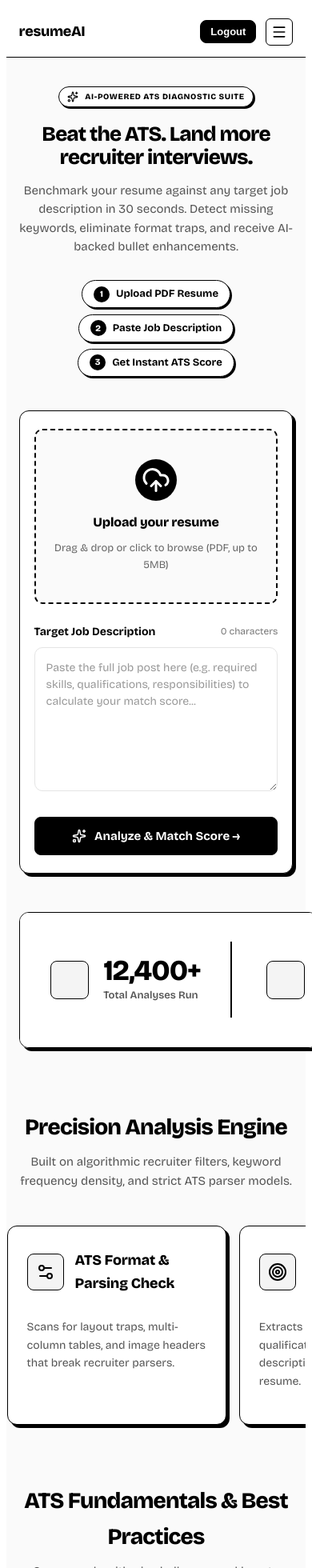
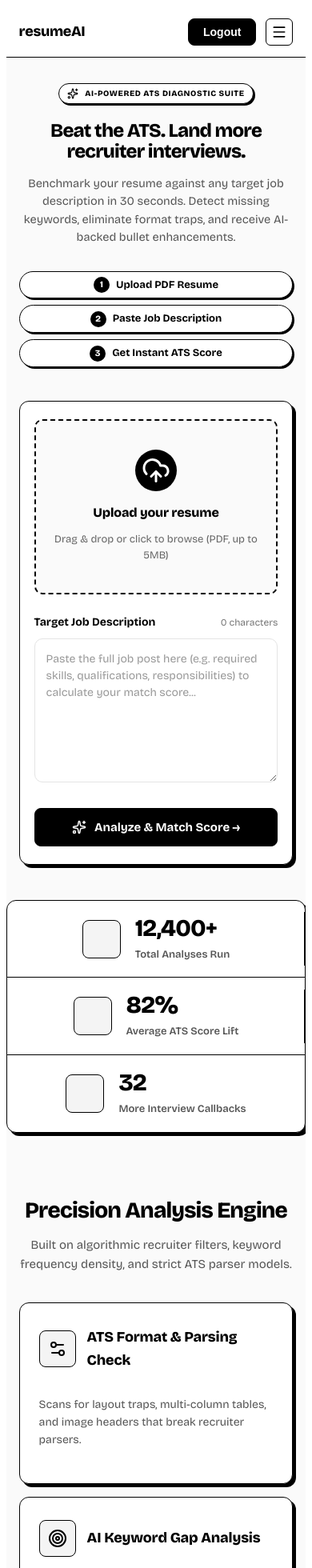
Before and after one commit to sourabhimpactmindz-ui/ResumeAI-frontend, a React (Vite) app: page /home in a window 390 px wide. Shown: the top 1960 px of the page at 80% size. Built offline with nearby package versions, Linux system fonts and the light colour scheme; no server answers; sample sign-in values are in the browser's storage.

Commit message:
feat: add navbar component and home page layout with styles

```diff
--- a/src/pages/Disclaimer/Disclaimer.jsx
+++ b/src/pages/Disclaimer/Disclaimer.jsx
@@ -10,9 +10,9 @@ function Disclaimer() {
       <Navbar />
 
       <div className="legal-container">
-        <Link to="/home" className="legal-back-nav">
+        {/* <Link to="/home" className="legal-back-nav">
           <ArrowLeft size={14} /> Back to Dashboard
-        </Link>
+        </Link> */}
 
         <div className="legal-header">
           <span className="legal-badge">✦ Legal Compliance</span>
--- a/src/pages/about/about.jsx
+++ b/src/pages/about/about.jsx
@@ -10,9 +10,9 @@ function About() {
       <Navbar />
 
       <div className="legal-container">
-        <Link to="/home" className="legal-back-nav">
+        {/* <Link to="/home" className="legal-back-nav">
           <ArrowLeft size={14} /> Back to Dashboard
-        </Link>
+        </Link> */}
 
         <div className="legal-header">
           <span className="legal-badge">✦ Our Mission</span>
--- a/src/pages/blog/blog.jsx
+++ b/src/pages/blog/blog.jsx
@@ -77,9 +77,9 @@ export default function Blog() {
       <Navbar />
 
       <div className="legal-container legal-container-wide">
-        <Link to="/home" className="legal-back-nav">
+        {/* <Link to="/home" className="legal-back-nav">
           <ArrowLeft size={14} /> Back to Dashboard
-        </Link>
+        </Link> */}
 
         <div className="legal-header">
           <span className="legal-badge">✦ Career Intelligence</span>
--- a/src/pages/policy/policy.jsx
+++ b/src/pages/policy/policy.jsx
@@ -10,9 +10,9 @@ function PrivacyPolicy() {
       <Navbar />
 
       <div className="legal-container">
-        <Link to="/home" className="legal-back-nav">
+        {/* <Link to="/home" className="legal-back-nav">
           <ArrowLeft size={14} /> Back to Dashboard
-        </Link>
+        </Link> */}
 
         <div className="legal-header">
           <span className="legal-badge">✦ Privacy & Protection</span>
--- a/src/pages/simple/Homee.jsx
+++ b/src/pages/simple/Homee.jsx
@@ -186,7 +186,6 @@ export default function Homee() {
       <section className="section" id="how">
         <Reveal>
           <h2>Three steps to an ATS-ready resume</h2>
-          <span className="mobile-slide-hint">← Swipe steps →</span>
         </Reveal>
         <div className="steps">
           {steps.map((s, i) => (
@@ -244,7 +243,6 @@ export default function Homee() {
       <section className="section" id="features">
         <Reveal>
           <h2>Not just a score, the fixes too</h2>
-          <span className="mobile-slide-hint">← Swipe fixes →</span>
         </Reveal>
         <div className="features">
           {features.map((f, i) => (
@@ -260,7 +258,6 @@ export default function Homee() {
       <section className="section">
         <Reveal>
           <h2>One line, two very different results</h2>
-          <span className="mobile-slide-hint">← Swipe comparison →</span>
         </Reveal>
         <div className="compare">
           <Reveal className="cmp cmp-before">
@@ -288,7 +285,6 @@ export default function Homee() {
       <section className="section">
         <Reveal>
           <h2>Common myths about the ATS</h2>
-          <span className="mobile-slide-hint">← Swipe myths →</span>
         </Reveal>
         <div className="myths">
           {myths.map((x, i) => (
@@ -304,7 +300,6 @@ export default function Homee() {
       <section className="section">
         <Reveal>
           <h2>In the words of people who raised their score</h2>
-          <span className="mobile-slide-hint">← Swipe reviews →</span>
         </Reveal>
         <div className="reviews">
           {reviews.map((r, i) => (
--- a/src/pages/terms/terms.jsx
+++ b/src/pages/terms/terms.jsx
@@ -10,9 +10,9 @@ function Terms() {
       <Navbar />
 
       <div className="legal-container">
-        <Link to="/home" className="legal-back-nav">
+        {/* <Link to="/home" className="legal-back-nav">
           <ArrowLeft size={14} /> Back to Dashboard
-        </Link>
+        </Link> */}
 
         <div className="legal-header">
           <span className="legal-badge">✦ Agreement</span>
--- a/src/styles/Navbar.css
+++ b/src/styles/Navbar.css
@@ -13,6 +13,8 @@
   top: 0;
   z-index: 100;
   font-family: "Bricolage Grotesque", system-ui, sans-serif;
+  width: 100%;
+  box-sizing: border-box;
 }
 
 .navbar__left {
@@ -24,20 +26,9 @@
 .navbar__logo {
   font-size: 20px;
   font-weight: 800;
-  color: #000;
+  color: #000 !important;
   letter-spacing: -0.02em;
-  text-decoration: none;
-}
-
-.navbar__badge {
-  font-size: 11px;
-  font-weight: 800;
-  text-transform: uppercase;
-  letter-spacing: 0.05em;
-  background: #000;
-  color: #fff;
-  padding: 2px 7px;
-  border-radius: 4px;
+  text-decoration: none !important;
 }
 
 .navbar__links {
@@ -49,8 +40,8 @@
 .navbar__link {
   font-size: 14px;
   font-weight: 600;
-  color: #555;
-  text-decoration: none;
+  color: #555 !important;
+  text-decoration: none !important;
   transition: color 0.2s;
   padding: 6px 0;
   position: relative;
@@ -58,7 +49,7 @@
 
 .navbar__link:hover,
 .navbar__link.active {
-  color: #000;
+  color: #000 !important;
 }
 
 .navbar__link.active::after {
@@ -77,58 +68,82 @@
   gap: 12px;
 }
 
-.navbar__user-pill {
-  font-size: 12px;
-  font-weight: 700;
-  color: #555;
-  padding: 4px 10px;
-  border: 1px solid #e4e4e4;
-  border-radius: 20px;
-  background: #f7f7f7;
+.navbar__signin-btn,
+.navbar .navbar__signin-btn,
+a.navbar__signin-btn {
+  font-size: 14px !important;
+  font-weight: 600 !important;
+  color: #000000 !important;
+  text-decoration: none !important;
+  padding: 8px 16px !important;
+  border-radius: 8px !important;
+  border: 1.5px solid #000000 !important;
+  background: #ffffff !important;
+  transition: all 0.2s !important;
+  display: inline-flex !important;
+  align-items: center !important;
+  justify-content: center !important;
 }
 
-.navbar__signin-btn {
-  font-size: 14px;
-  font-weight: 600;
-  color: #000;
-  text-decoration: none;
-  padding: 8px 16px;
-  border-radius: 8px;
-  border: 1.5px solid #000;
-  background: #fff;
-  transition: all 0.2s;
-}
-
-.navbar__signin-btn:hover {
-  background: #f7f7f7;
-  transform: translateY(-1px);
-}
-
-.navbar__signup-btn {
-  color: #ffff;
+.navbar__signin-btn:hover,
+.navbar .navbar__signin-btn:hover,
+a.navbar__signin-btn:hover {
+  background: #f7f7f7 !important;
+  transform: translateY(-1px) !important;
 }
 
 .navbar__signup-btn,
-.navbar__logout-btn {
-  font-size: 14px;
-  font-weight: 700;
-  color: #ffff;
-  background: #000;
-  border: 1.5px solid #000;
-  border-radius: 8px;
-  padding: 8px 18px;
-  cursor: pointer;
-  text-decoration: none;
-  transition: transform 0.2s, background 0.2s;
-  display: inline-flex;
-  align-items: center;
-  justify-content: center;
+.navbar .navbar__signup-btn,
+a.navbar__signup-btn {
+  font-size: 14px !important;
+  font-weight: 700 !important;
+  color: #ffffff !important;
+  background: #000000 !important;
+  border: 1.5px solid #000000 !important;
+  border-radius: 8px !important;
+  padding: 8px 18px !important;
+  cursor: pointer !important;
+  text-decoration: none !important;
+  transition: transform 0.2s, background 0.2s !important;
+  display: inline-flex !important;
+  align-items: center !important;
+  justify-content: center !important;
 }
 
 .navbar__signup-btn:hover,
-.navbar__logout-btn:hover {
-  transform: translateY(-2px);
-  box-shadow: 2px 2px 0 rgba(0, 0, 0, 0.2);
+.navbar .navbar__signup-btn:hover,
+a.navbar__signup-btn:hover {
+  background: #222222 !important;
+  color: #ffffff !important;
+  transform: translateY(-2px) !important;
+  box-shadow: 2px 2px 0 rgba(0, 0, 0, 0.25) !important;
+}
+
+.navbar__logout-btn,
+.navbar .navbar__logout-btn,
+button.navbar__logout-btn {
+  font-size: 14px !important;
+  font-weight: 700 !important;
+  color: #ffffff !important;
+  background: #000000 !important;
+  border: 1.5px solid #000000 !important;
+  border-radius: 8px !important;
+  padding: 8px 18px !important;
+  cursor: pointer !important;
+  text-decoration: none !important;
+  transition: transform 0.2s, background 0.2s !important;
+  display: inline-flex !important;
+  align-items: center !important;
+  justify-content: center !important;
+}
+
+.navbar__logout-btn:hover,
+.navbar .navbar__logout-btn:hover,
+button.navbar__logout-btn:hover {
+  background: #222222 !important;
+  color: #ffffff !important;
+  transform: translateY(-2px) !important;
+  box-shadow: 2px 2px 0 rgba(0, 0, 0, 0.25) !important;
 }
 
 .navbar__mobile-toggle {
@@ -159,10 +174,6 @@
   }
 
   .navbar__links {
-    display: none;
-  }
-
-  .navbar__user-pill {
     display: none;
   }
 
@@ -207,8 +218,8 @@
   .navbar__mobile-link {
     font-size: 15px;
     font-weight: 700;
-    color: #000;
-    text-decoration: none;
+    color: #000 !important;
+    text-decoration: none !important;
     padding: 10px 0;
     border-bottom: 1px solid #f0f0f0;
     display: flex;
@@ -218,7 +229,7 @@
 
   .navbar__mobile-link.active {
     font-weight: 800;
-    color: #000;
+    color: #000 !important;
     border-bottom-color: #000;
   }
 
@@ -234,7 +245,7 @@
 
   .navbar__signup-btn,
   .navbar__logout-btn {
-    font-size: 13px;
-    padding: 6px 12px;
+    font-size: 13px !important;
+    padding: 6px 12px !important;
   }
 }
--- a/src/styles/home.css
+++ b/src/styles/home.css
@@ -1,7 +1,13 @@
 @import url("https://fonts.googleapis.com/css2?family=Bricolage+Grotesque:opsz,wght@12..96,400;12..96,500;12..96,600;12..96,700;12..96,800&display=swap");
+
+html, body, #root {
+  max-width: 100vw;
+  overflow-x: hidden;
+}
 
 .dash-app {
   width: 100%;
+  max-width: 100vw;
   display: flex;
   flex-direction: column;
   min-height: 100vh;
@@ -9,6 +15,8 @@
   color: #000000;
   font-family: "Bricolage Grotesque", system-ui, sans-serif;
   line-height: 1.6;
+  overflow-x: hidden;
+  box-sizing: border-box;
 }
 
 /* ── Hero ─────────────────────────────────────────────── */
@@ -23,6 +31,7 @@
   margin: 0 auto !important;
   max-width: 1000px !important;
   width: 100% !important;
+  box-sizing: border-box !important;
 }
 
 .dash-hero__badge {
@@ -113,6 +122,7 @@
   max-width: 1200px !important;
   width: 100% !important;
   margin: 0 auto !important;
+  box-sizing: border-box !important;
 }
 
 /* ── Stats Row ────────────────────────────────────────── */
@@ -128,6 +138,32 @@
   border-radius: 12px !important;
   box-shadow: 5px 5px 0 #000 !important;
   overflow: hidden !important;
+  box-sizing: border-box !important;
+}
+
+.stat-card {
+  padding: 24px;
+  text-align: center;
+  border-right: 1.5px solid #000;
+}
+
+.stat-card:last-child {
+  border-right: none;
+}
+
+.stat-card__value {
+  font-size: 36px;
+  font-weight: 800;
+  letter-spacing: -0.03em;
+  line-height: 1.1;
+  margin-bottom: 4px;
+  color: #000;
+}
+
+.stat-card__label {
+  font-size: 13px;
+  color: #555555;
+  font-weight: 600;
 }
 
 /* ── Precision Engine ─────────────────────────────────── */
@@ -161,6 +197,7 @@
   gap: 20px !important;
   max-width: 1100px !important;
   margin: 0 auto !important;
+  box-sizing: border-box !important;
 }
 
 /* ── ATS FAQ / Guide Cards ────────────────────────────── */
@@ -231,70 +268,79 @@
   color: #555555 !important;
 }
 
-/* ── Responsive Mobile Styles ─────────────────────────── */
+/* ── Responsive Mobile Styles (Clean Vertical Scrolling) ───────────── */
 @media (max-width: 860px) {
+  .dash-app {
+    overflow-x: hidden !important;
+  }
+
   .dash-hero__title {
-    font-size: 30px !important;
+    font-size: 28px !important;
   }
 
   .dash-hero {
-    padding: 36px 4vw 24px !important;
+    padding: 32px 4vw 20px !important;
   }
 
   .dash-workflow-steps {
+    flex-direction: column !important;
     gap: 8px !important;
+    width: 100% !important;
+  }
+
+  .dash-workflow-step {
+    width: 100% !important;
+    justify-content: center !important;
+    box-sizing: border-box !important;
   }
 
   .dash-workflow-step__divider {
     display: none !important;
   }
 
+  /* 1. STATS: Clean vertical stacked rows */
   .dash-stats-row {
     display: flex !important;
-    overflow-x: auto !important;
-    scroll-snap-type: x mandatory !important;
-    -webkit-overflow-scrolling: touch !important;
-    gap: 14px !important;
-    margin: 24px 4vw !important;
-    padding: 16px !important;
+    flex-direction: column !important;
+    margin: 24px 0 !important;
+    padding: 0 !important;
+    width: 100% !important;
+    border: 1.5px solid #000 !important;
     border-radius: 12px !important;
-    scrollbar-width: none !important;
     box-shadow: 4px 4px 0 #000 !important;
+    overflow: hidden !important;
   }
 
-  .dash-stats-row::-webkit-scrollbar {
-    display: none !important;
+  .dash-stats-row .stat-card {
+    border-right: none !important;
+    border-bottom: 1.5px solid #000 !important;
+    padding: 18px 14px !important;
+    width: 100% !important;
+    box-sizing: border-box !important;
   }
 
-  .dash-stats-row > * {
-    flex: 0 0 78% !important;
-    min-width: 200px !important;
-    scroll-snap-align: start !important;
-    flex-shrink: 0 !important;
-    border: none !important;
-    border-right: none !important;
+  .dash-stats-row .stat-card:last-child {
+    border-bottom: none !important;
   }
 
+  /* 2. FEATURES: Clean vertical stacked column */
   .dash-features-grid {
     display: flex !important;
-    overflow-x: auto !important;
-    scroll-snap-type: x mandatory !important;
-    -webkit-overflow-scrolling: touch !important;
+    flex-direction: column !important;
     gap: 16px !important;
-    padding: 8px 4vw 20px !important;
-    margin: 0 -4vw !important;
-    scrollbar-width: thin !important;
+    margin: 0 !important;
+    padding: 0 !important;
+    width: 100% !important;
+    overflow: visible !important;
   }
 
-  .dash-features-grid > * {
-    flex: 0 0 80% !important;
-    min-width: 250px !important;
-    scroll-snap-align: start !important;
-    flex-shrink: 0 !important;
+  .dash-features-grid .feature-card {
+    width: 100% !important;
+    box-sizing: border-box !important;
   }
 
   .dash-section {
-    padding: 30px 4vw 0 !important;
+    padding: 28px 4vw 0 !important;
   }
 }
 
@@ -305,14 +351,18 @@
   }
 
   .dash-hero__title {
-    font-size: 26px !important;
+    font-size: 24px !important;
   }
 
   .dash-hero__sub {
-    font-size: 15px !important;
+    font-size: 14.5px !important;
+  }
+
+  .stat-card__value {
+    font-size: 30px !important;
   }
 
   .dash-faq-card__question {
-    font-size: 15px !important;
+    font-size: 14.5px !important;
   }
 }
```
Also changed, not shown: src/components/Navbar.jsx (+12 -2 lines), src/pages/simple/simplepage.css (+105 -143 lines).
